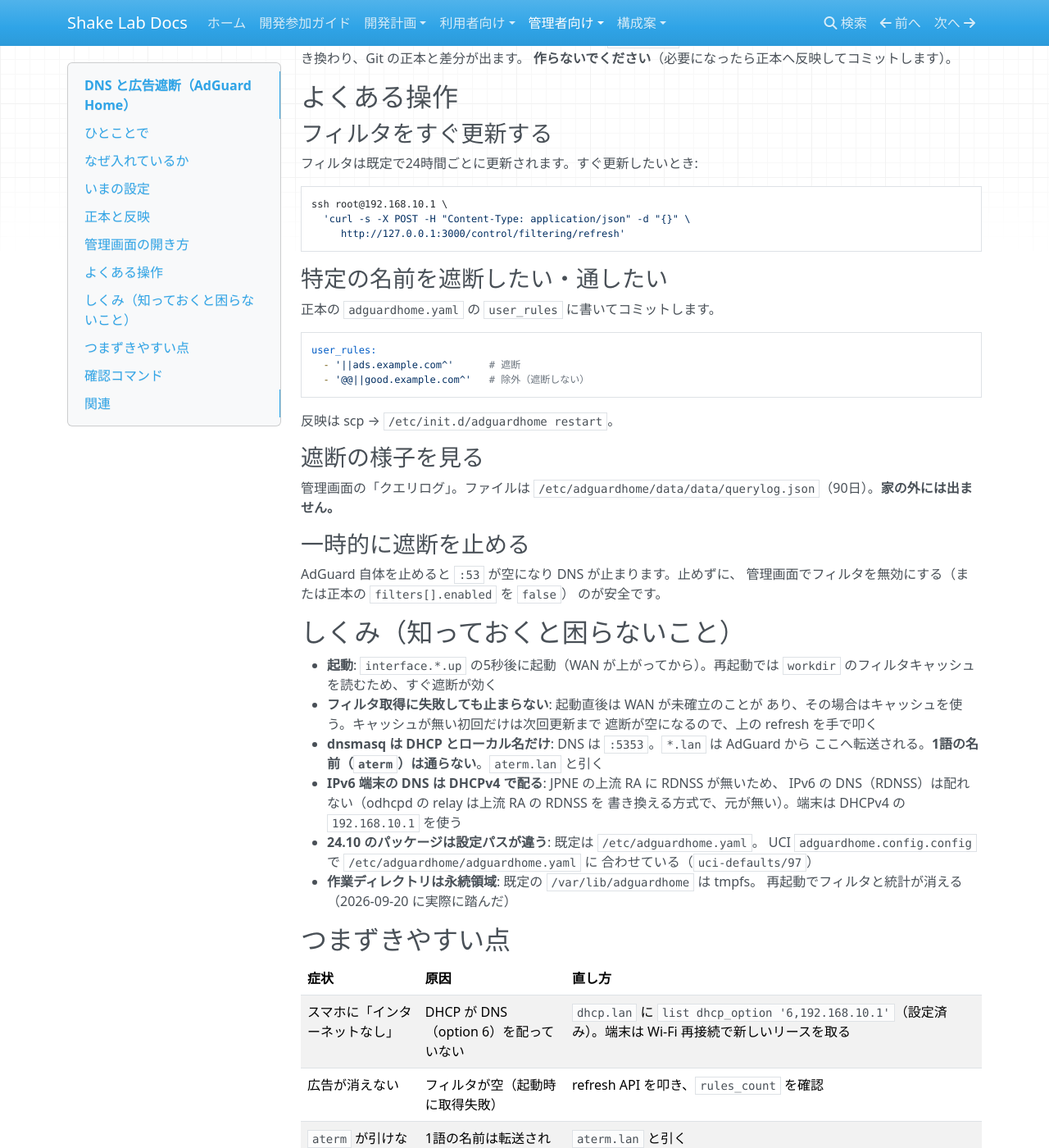
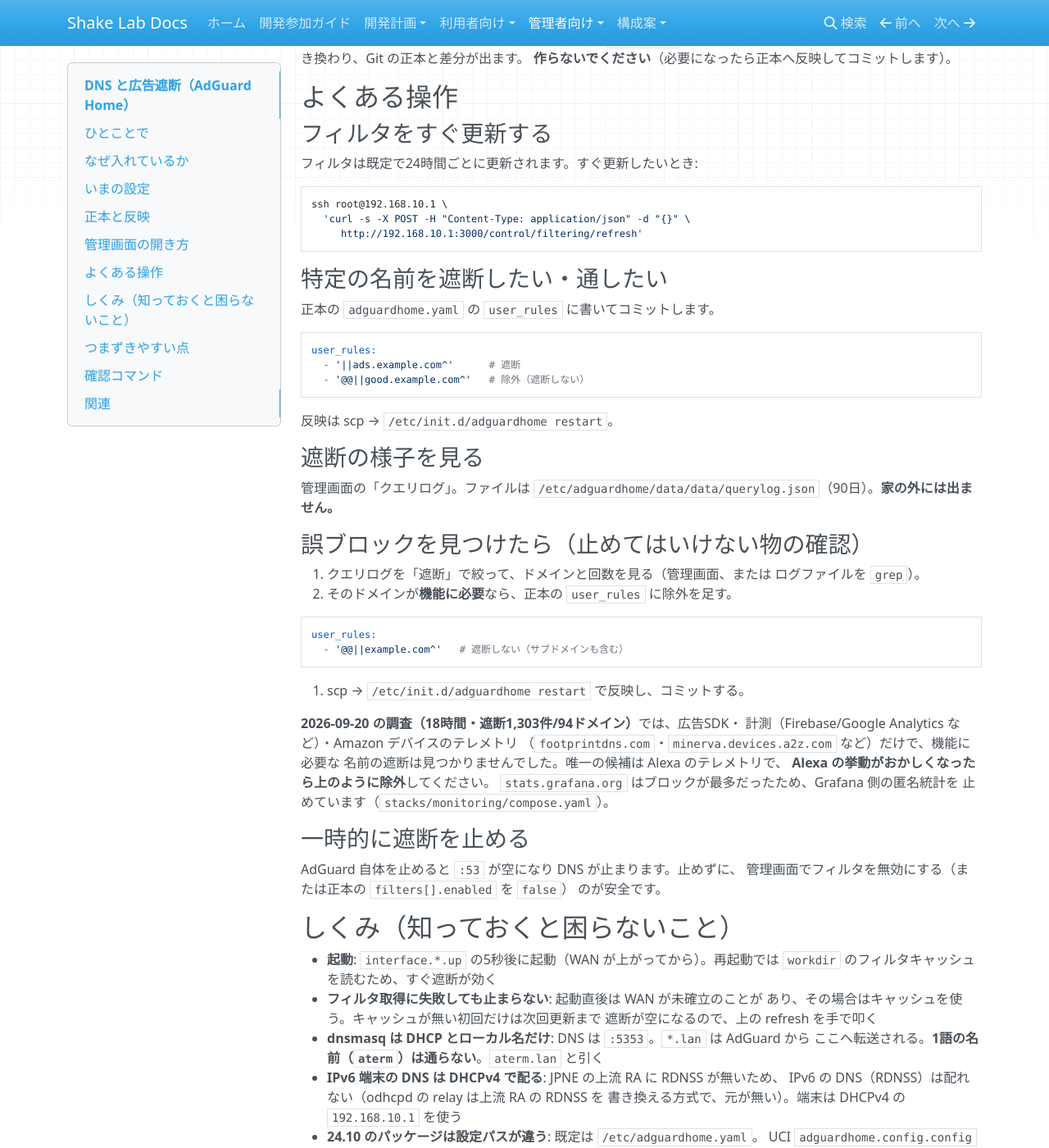
Before and after one commit to rurutheGeek/shake-cloud, an MkDocs documentation site: the page built from docs/operations/adguard.md, in a window 1280 px wide and 1400 px high, scrolled down 2051 px. Shown: the whole window at 82% size. Built offline with MkDocs 1.6.1, drawn with Linux system fonts in a browser that asks for light colours; nearby versions of some CDN libraries; a script that is not in the unit is left out; some of the changed text lies outside the part shown.

Commit message:
fix(monitoring,homarr): 誤ブロック調査の対策とコンテナDNSを直す
AdGuard のクエリログを18時間分（遮断1,303件/94ドメイン）調べ、機能に
必要な名前の遮断は無かった。最多の stats.grafana.org は Grafana 側の
匿名統計を止めて無駄な再試行を解消する。

Homarr のコンテナは Docker 既定 DNS が 8.8.8.8 に出て、新しく足した
名前のネガティブキャッシュを拾い router タイルが赤くなっていた。
dns: 192.168.10.1（AdGuard）を指定して直した。

adguard.md に「誤ブロックを見つけたら」の手順と調査結果を追記。

````diff
--- a/docs/operations/adguard.md
+++ b/docs/operations/adguard.md
@@ -81,7 +81,7 @@
 ```bash
 ssh root@192.168.10.1 \
   'curl -s -X POST -H "Content-Type: application/json" -d "{}" \
-     http://127.0.0.1:3000/control/filtering/refresh'
+     http://192.168.10.1:3000/control/filtering/refresh'
 ```
 
 ### 特定の名前を遮断したい・通したい
@@ -100,6 +100,27 @@
 
 管理画面の「クエリログ」。ファイルは
 `/etc/adguardhome/data/data/querylog.json`（90日）。**家の外には出ません。**
+
+### 誤ブロックを見つけたら（止めてはいけない物の確認）
+
+1. クエリログを「遮断」で絞って、ドメインと回数を見る（管理画面、または
+   ログファイルを `grep`）。
+2. そのドメインが**機能に必要**なら、正本の `user_rules` に除外を足す。
+
+```yaml
+user_rules:
+  - '@@||example.com^'   # 遮断しない（サブドメインも含む）
+```
+
+3. scp → `/etc/init.d/adguardhome restart` で反映し、コミットする。
+
+**2026-09-20 の調査（18時間・遮断1,303件/94ドメイン）**では、広告SDK・
+計測（Firebase/Google Analytics など）・Amazon デバイスのテレメトリ
+（`footprintdns.com`・`minerva.devices.a2z.com` など）だけで、機能に必要な
+名前の遮断は見つかりませんでした。唯一の候補は Alexa のテレメトリで、
+**Alexa の挙動がおかしくなったら上のように除外**してください。
+`stats.grafana.org` はブロックが最多だったため、Grafana 側の匿名統計を
+止めています（`stacks/monitoring/compose.yaml`）。
 
 ### 一時的に遮断を止める
 
@@ -144,7 +165,7 @@
 ssh root@192.168.10.1 'nslookup doubleclick.net 192.168.10.1'   # 0.0.0.0
 ssh root@192.168.10.1 'nslookup aterm.lan 192.168.10.1'         # 192.168.10.2
 # フィルタの件数と更新時刻
-ssh root@192.168.10.1 'curl -s http://127.0.0.1:3000/control/filtering/status | head -c 300'
+ssh root@192.168.10.1 'curl -s http://192.168.10.1:3000/control/filtering/status | head -c 300'
 # HTTPS 入口（SSO のログインへ 302 すれば正常）
 curl -sI https://adguard.apextox.dpdns.org/ | head -3
 # ログ
````
Also changed, not shown: 2 other files.
